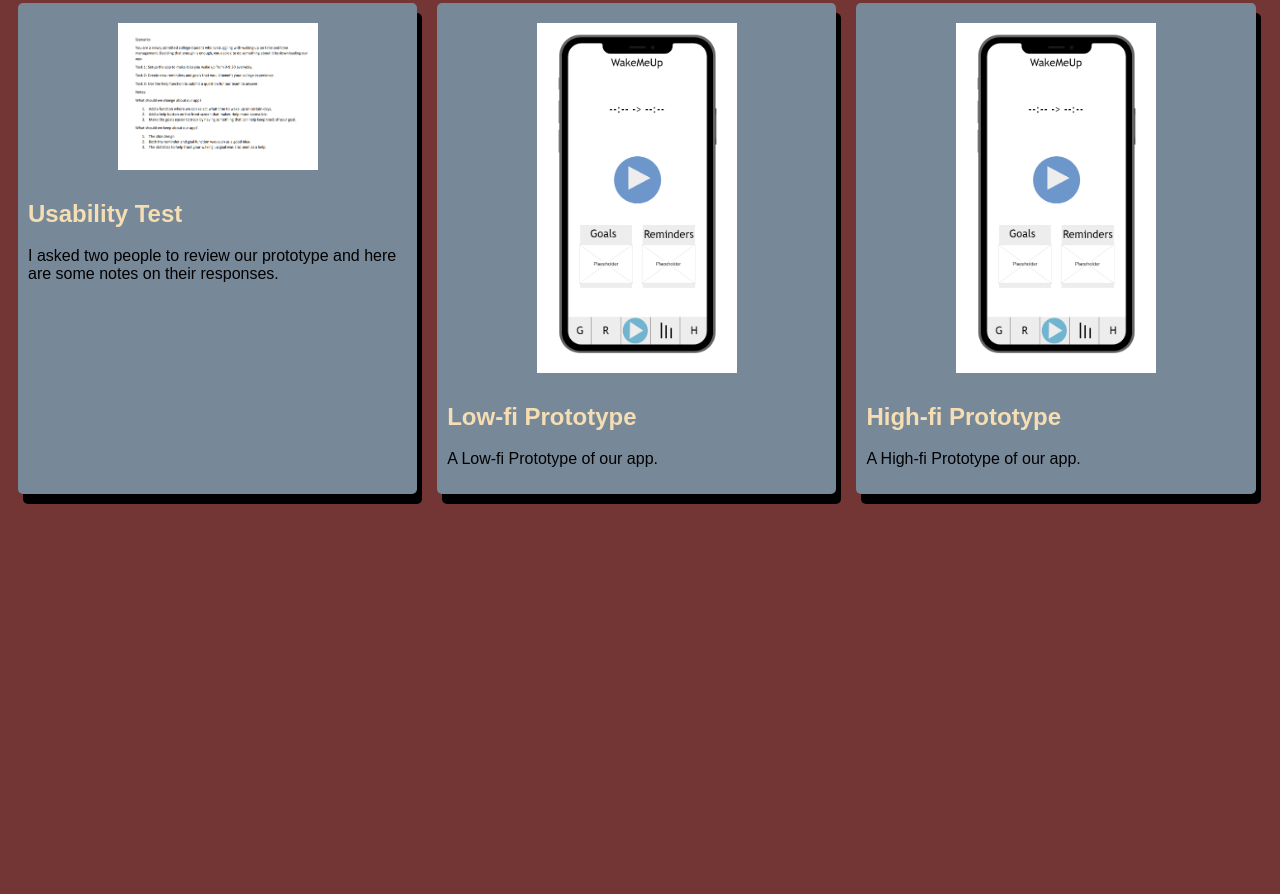
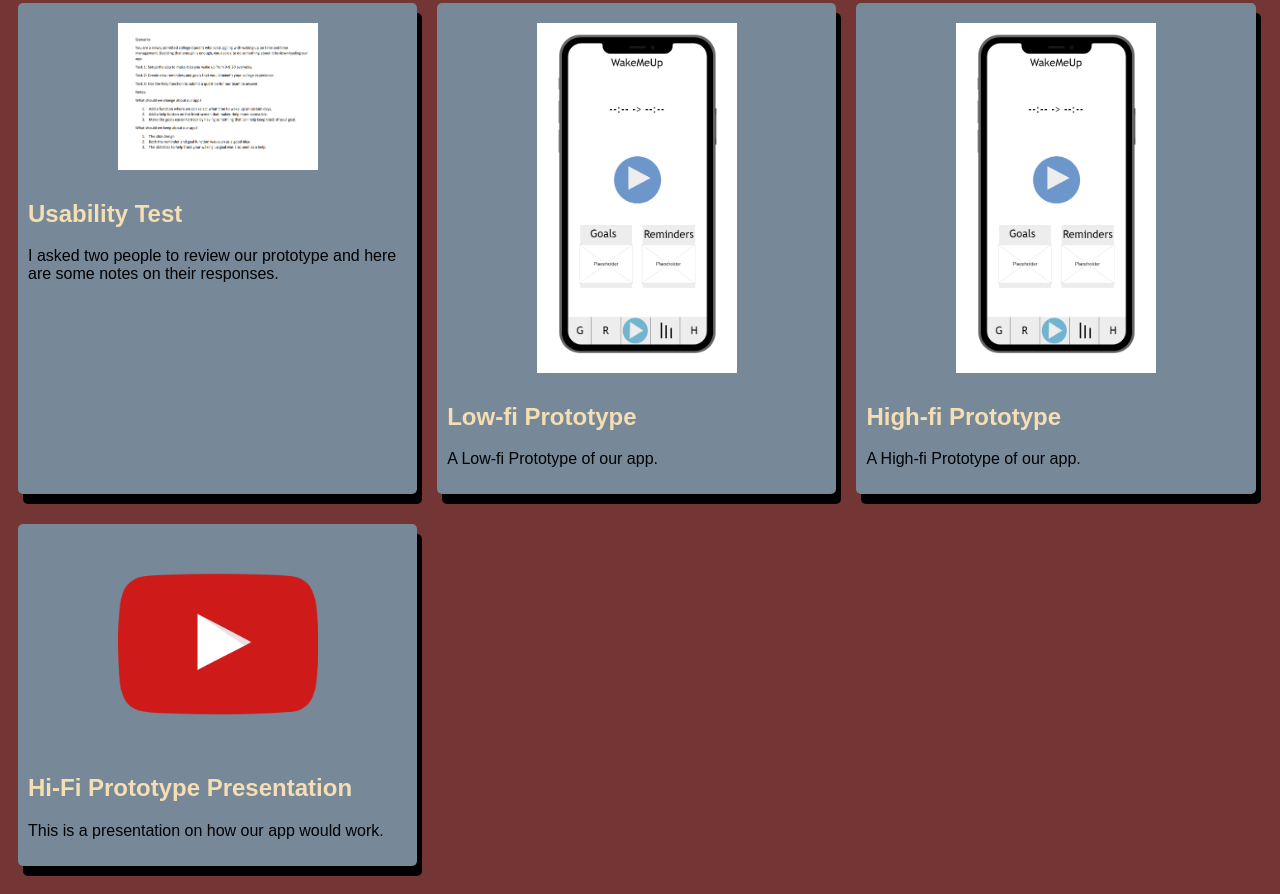
Before and after one commit to Noahr8/noahr8.github.io, a plain HTML site: page index.html in a window 1280 px wide. Shown: the part 1060-1954 px from the top of the page. Before the commit the page ends 1582 px from the top, so only its background shows below. Drawn offline with Linux system fonts and the light colour scheme.

Commit message:
Add files via upload

```diff
--- a/index.html
+++ b/index.html
@@ -113,6 +113,17 @@
                     </p>
                 </section>
             </section>
+            <!-- Hi-Fi Prototype Presentation-->
+            <section class="assignment">
+                <a href="https://youtu.be/XktYsyb6kNQ"><img src="images/youtube.png"></a>
+                <section class="assignment-details">
+                    <a href="https://youtu.be/XktYsyb6kNQ"><h2>Hi-Fi Prototype Presentation</h2></a>
+                    <p>
+                        This is a presentation on how our app would work.
+
+                    </p>
+                </section>
+            </section>
         </div>
     </body>
 </html>
```
Also changed, not shown: images/youtube.png (added).
